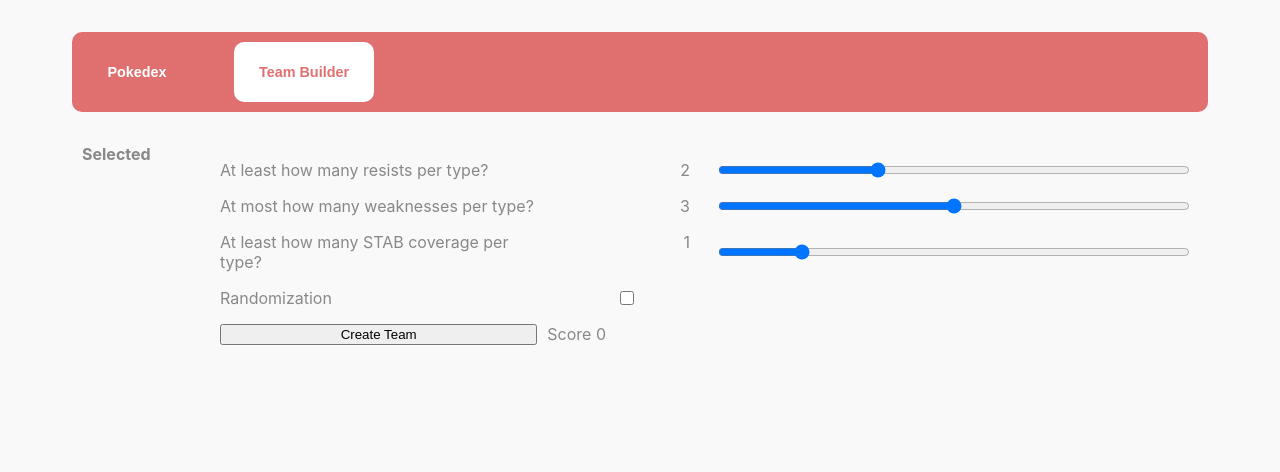
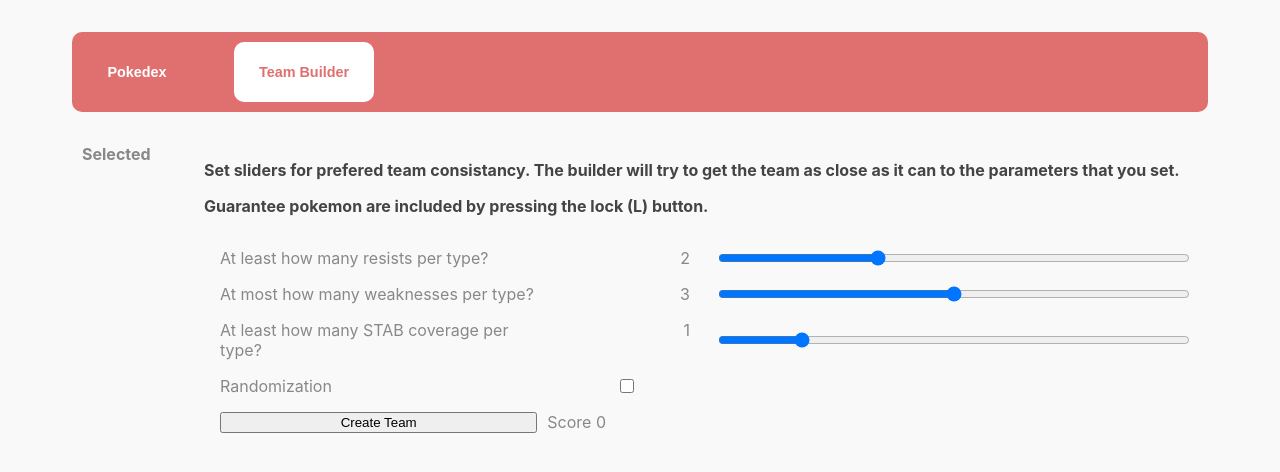
Before and after one commit to SalimSalmi/pokemon-team-builder, a React (Create React App) app: page / in a window 1280 px wide. Both pictures are taken after a click on the button "Team Builder". Shown: the top 472 px of the page. Built offline with nearby package versions, Linux system fonts and the light colour scheme.

Commit message:
additional explanation messages

```diff
--- a/src/Team-builder/Team-builder.js
+++ b/src/Team-builder/Team-builder.js
@@ -32,6 +32,10 @@ const TeamBuilder = ({ selectedPokemon }) => {
 
     return (
         <div className="team-builder">
+            <header>
+                <p><b>Set sliders for prefered team consistancy. The builder will try to get the team as close as it can to the parameters that you set.</b></p>
+                <p><b>Guarantee pokemon are included by pressing the lock (L) button.</b></p>
+            </header>
             <div className="team-builder-options">
                 <div>
                     At least how many resists per type?
```
